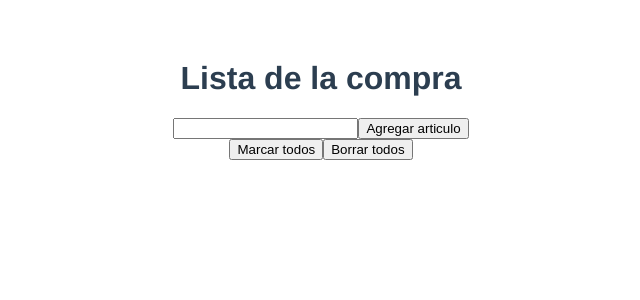
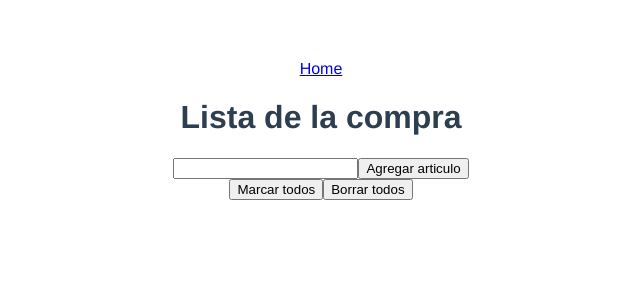
Before and after one commit to hermanu/todo-app, a Vue app: page /list in a window 1280 px wide. Shown: the top 300 px of the page, without its empty margins (319-959 px from the left). Built offline with nearby package versions, Linux system fonts and the light colour scheme.

Commit message:
Added home button to List view

```diff
--- a/src/components/views/List.vue
+++ b/src/components/views/List.vue
@@ -1,4 +1,5 @@
 <template>
+  <router-link to="/">Home</router-link>
   <h1>Lista de la compra</h1>
   <form @submit.prevent="addNewTodo">
     <label for="newTodo"></label>
```
